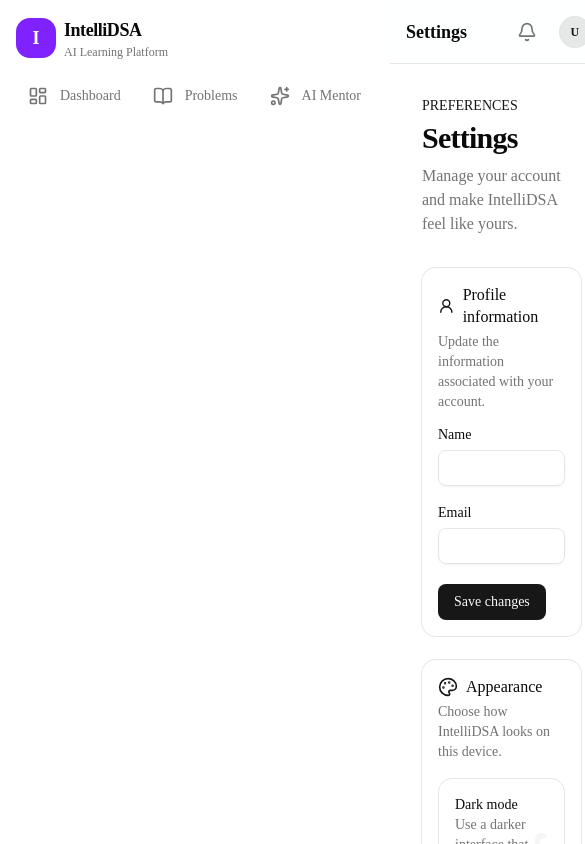
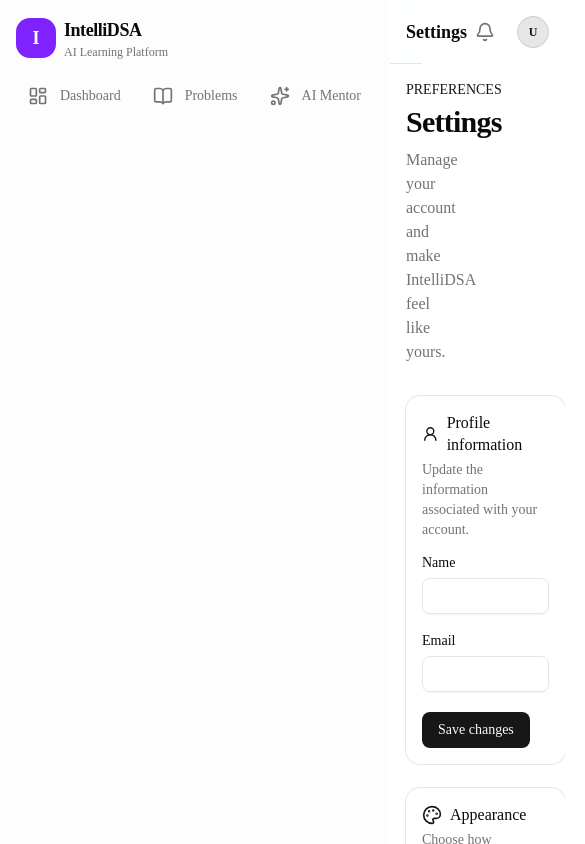
Before and after one commit to anchi204/IntelliDSA, a Next.js app: page /settings in a window 390 px wide. Shown: the top 844 px of the page, 585 px wide, since content can reach past the window. Built offline with nearby package versions, Linux system fonts and the light colour scheme; no server answers.

Commit message:
style: improve dashboard shell spacing and background

```diff
--- a/components/layout/dashboard-layout.tsx
+++ b/components/layout/dashboard-layout.tsx
@@ -1,20 +1,6 @@
 import Sidebar from "./sidebar";
 import Navbar from "./navbar";
 
-export default function DashboardLayout({
-  children,
-}: {
-  children: React.ReactNode;
-}) {
-  return (
-    <div className="flex">
-      <Sidebar />
-
-      <main className="flex-1">
-        <Navbar />
-
-        <div className="p-8">{children}</div>
-      </main>
-    </div>
-  );
+export default function DashboardLayout({ children }: { children: React.ReactNode }) {
+  return <div className="min-h-screen bg-muted/20"><div className="flex min-h-screen"><Sidebar /><main className="min-w-0 flex-1"><Navbar /><div className="p-4 sm:p-6 lg:p-8">{children}</div></main></div></div>;
 }
```
